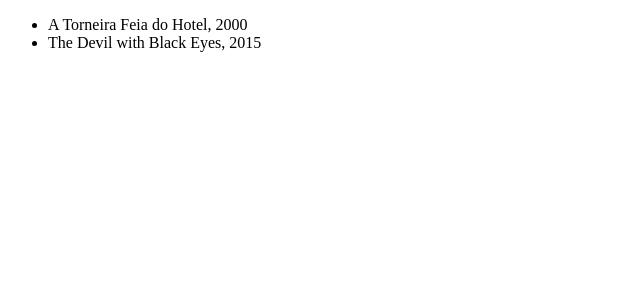
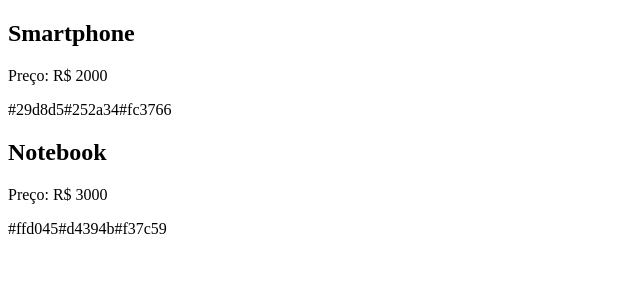
Before and after one commit to Brunobosso98/React, a React app in the folder vite-1.1/: page / in a window 1280 px wide. Shown: the top 300 px of the page, without its empty margins (0-640 px from the left). Built offline with nearby package versions, Linux system fonts and the light colour scheme; the HTML template or start-up script is replaced by a standard one.

Commit message:
segundo exercicio de jxs com arrays

```diff
--- a/vite-1.1/src/App.jsx
+++ b/vite-1.1/src/App.jsx
@@ -1,34 +1,39 @@
-// const App = () => {
-//   const produtos = ['notebook ', 'tablet ', 'iphone'];
-//   return (
-//     <>
-//       <ul>
-//         {produtos.map((produto) => (
-//           <li key={produto}>{produto}</li>
-//         ))}
-//       </ul>
-//     </>
-//   );
-// };
+// Organize os produtos como mostrado no vídeo
+// Mostre apenas produtos que forem mais caros que R$ 1500
+const produtos = [
+  {
+    id: 1,
+    nome: 'Smartphone',
+    preco: 'R$ 2000',
+    cores: ['#29d8d5', '#252a34', '#fc3766'],
+  },
+  {
+    id: 2,
+    nome: 'Notebook',
+    preco: 'R$ 3000',
+    cores: ['#ffd045', '#d4394b', '#f37c59'],
+  },
+  {
+    id: 3,
+    nome: 'Tablet',
+    preco: 'R$ 1500',
+    cores: ['#365069', '#47c1c8', '#f95786'],
+  },
+];
 
 const App = () => {
-  const livros = [
-    { nome: 'A Agua de Bruno', ano: 1995 },
-    { nome: 'A Torneira Feia do Hotel', ano: 2000 },
-    { nome: 'The Devil with Black Eyes', ano: 2015 },
-  ];
   return (
-    <>
-      <ul>
-        {livros
-          .filter((livro) => livro.ano >= 2000)
-          .map((livro) => (
-            <li key={livro.nome}>
-              {livro.nome}, {livro.ano}
-            </li>
-          ))}
-      </ul>
-    </>
+    <section>
+      {produtos
+        .filter((produto) => Number(produto.preco.replace('R$ ', '') > 1500))
+        .map((produto) => (
+          <div>
+            <h1>{produto.nome}</h1>
+            <p>Preço: {produto.preco}</p>
+            <p>{produto.cores}</p>
+          </div>
+        ))}
+    </section>
   );
 };
 
```
Also changed, not shown: vite-1.1/src/exercicio2.jsx (added, +35 -0 lines).
